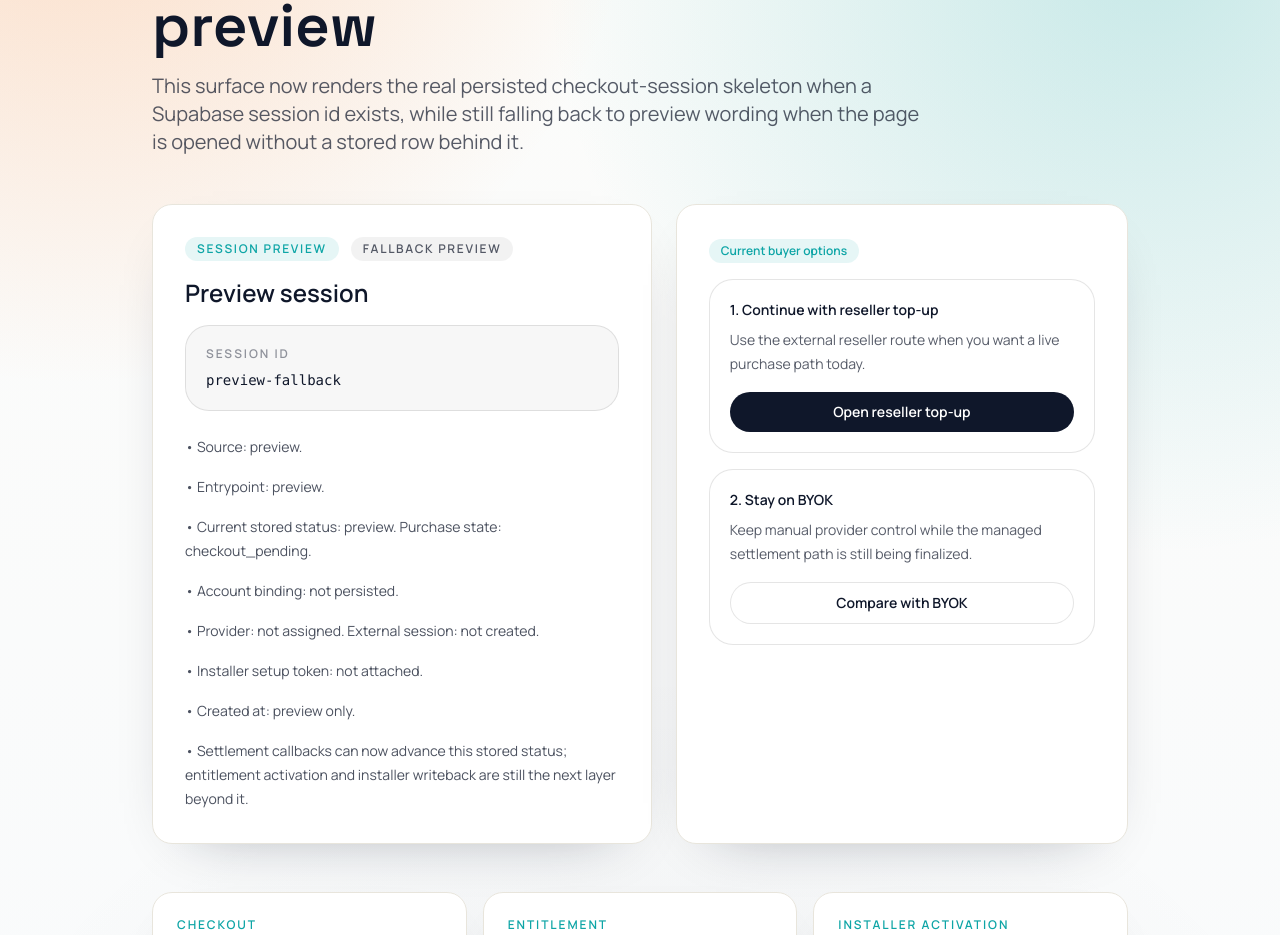
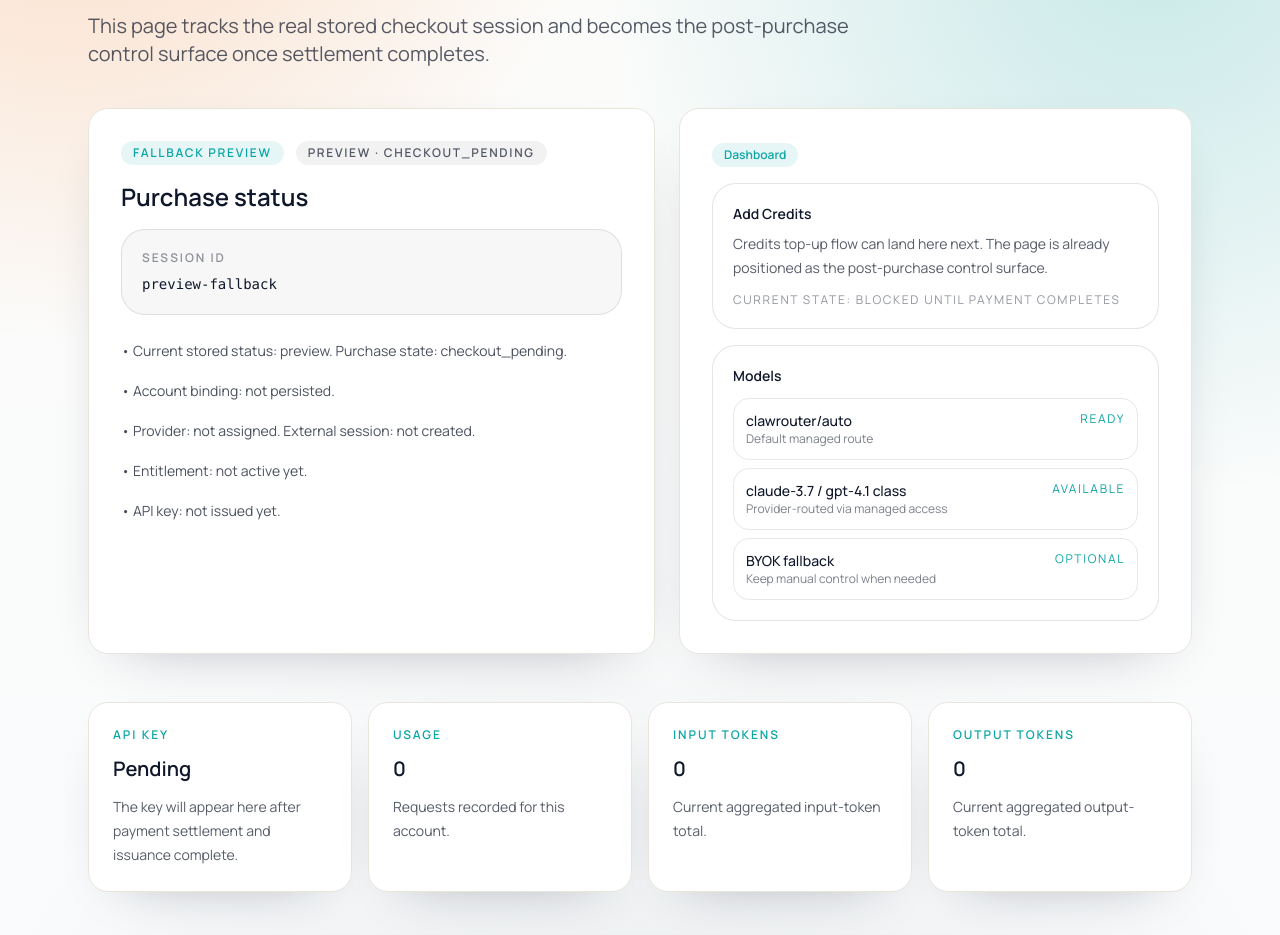
Before and after one commit to X-RayLuan/ClawLite, a Next.js app: page /clawrouter/checkout in a window 1280 px wide. Shown: the part 257-1192 px from the top of the page. Built offline with nearby package versions, Linux system fonts and the light colour scheme; no server answers.

Commit message:
Issue ClawRouter API keys after payment and render dashboard shell

```diff
--- /dev/null
+++ b/src/app/api/clawrouter/keys/route.ts
@@ -0,0 +1,33 @@
+import { NextRequest, NextResponse } from "next/server";
+import { getSupabaseAdminClient } from "@/lib/supabase-admin";
+import { ensureClawRouterApiKey, listApiKeysForAccount } from "@/lib/clawrouter-keys";
+
+export const runtime = "nodejs";
+
+export async function GET(request: NextRequest) {
+  try {
+    const accountId = request.nextUrl.searchParams.get("accountId");
+    const keys = await listApiKeysForAccount(getSupabaseAdminClient(), accountId);
+    return NextResponse.json({ ok: true, keys });
+  } catch (error: any) {
+    return NextResponse.json({ ok: false, error: error?.message || "failed_to_list_keys" }, { status: 500 });
+  }
+}
+
+export async function POST(request: NextRequest) {
+  try {
+    const body = await request.json().catch(() => ({}));
+    const result = await ensureClawRouterApiKey(
+      getSupabaseAdminClient(),
+      typeof body.accountId === "string" ? body.accountId : null,
+    );
+
+    return NextResponse.json({
+      ok: true,
+      key: result.key,
+      created: result.created,
+    });
+  } catch (error: any) {
+    return NextResponse.json({ ok: false, error: error?.message || "failed_to_create_key" }, { status: 500 });
+  }
+}
--- a/src/app/api/stripe/webhook/route.ts
+++ b/src/app/api/stripe/webhook/route.ts
@@ -3,6 +3,7 @@ import { headers } from "next/headers";
 import { NextResponse } from "next/server";
 import { getSupabaseAdminClient } from "@/lib/supabase-admin";
 import { settleCheckoutSessionRecord } from "@/lib/clawrouter-checkout";
+import { ensureClawRouterApiKey } from "@/lib/clawrouter-keys";
 
 export const runtime = "nodejs";
 
@@ -41,7 +42,7 @@ export async function POST(req: Request) {
         const localSessionId = session.metadata?.checkout_session_id;
 
         if (localSessionId) {
-          await settleCheckoutSessionRecord({
+          const settled = await settleCheckoutSessionRecord({
             supabase,
             sessionId: localSessionId,
             status: "completed",
@@ -56,6 +57,8 @@ export async function POST(req: Request) {
               settled_at: new Date().toISOString(),
             },
           });
+
+          await ensureClawRouterApiKey(supabase, settled.accountId);
         }
         break;
       }
--- a/src/app/clawrouter/checkout/page.tsx
+++ b/src/app/clawrouter/checkout/page.tsx
@@ -3,27 +3,47 @@ import type { Metadata } from "next";
 import { Badge } from "@/components/ui/badge";
 import { Button } from "@/components/ui/button";
 import { Card } from "@/components/ui/card";
-import { getCheckoutSessionRecord } from "@/lib/clawrouter-checkout";
-import { pricingConfig } from "@/lib/pricing";
+import { getActiveEntitlementForAccount, getCheckoutSessionRecord } from "@/lib/clawrouter-checkout";
 import { getSupabaseAdminClient } from "@/lib/supabase-admin";
+import { getUsageSummaryForAccount, listApiKeysForAccount } from "@/lib/clawrouter-keys";
 
 export const metadata: Metadata = {
-  title: "ClawRouter Checkout Preview",
+  title: "ClawRouter Checkout",
   description:
-    "Preview checkout and post-purchase states for ClawRouter. This surface is intentionally explicit about what is mocked today versus what will be driven by the real backend later.",
+    "Payment result, API key issuance state, and the first dashboard shell for ClawRouter access.",
 };
+
+const modelRows = [
+  { name: "clawrouter/auto", note: "Default managed route", status: "Ready" },
+  { name: "claude-3.7 / gpt-4.1 class", note: "Provider-routed via managed access", status: "Available" },
+  { name: "BYOK fallback", note: "Keep manual control when needed", status: "Optional" },
+];
 
 export default async function ClawRouterCheckoutPage({
   searchParams,
 }: {
-  searchParams?: { session?: string };
+  searchParams?: { session?: string; cancelled?: string };
 }) {
   const sessionId = searchParams?.session || "preview-fallback";
   let session = null;
+  let entitlement = null;
+  let apiKeys: Awaited<ReturnType<typeof listApiKeysForAccount>> = [];
+  let usage = {
+    totalRequests: 0,
+    totalTokensIn: 0,
+    totalTokensOut: 0,
+    lastRequestAt: null,
+  };
 
   if (searchParams?.session) {
     try {
-      session = await getCheckoutSessionRecord(getSupabaseAdminClient(), searchParams.session);
+      const supabase = getSupabaseAdminClient();
+      session = await getCheckoutSessionRecord(supabase, searchParams.session);
+      if (session?.accountId) {
+        entitlement = await getActiveEntitlementForAccount(supabase, session.accountId);
+        apiKeys = await listApiKeysForAccount(supabase, session.accountId);
+        usage = await getUsageSummaryForAccount(supabase, session.accountId);
+      }
     } catch {
       session = null;
     }
@@ -32,130 +52,132 @@ export default async function ClawRouterCheckoutPage({
   const displayId = session?.id || sessionId;
   const statusLabel = session?.status || "preview";
   const purchaseStateLabel = session?.purchaseState || "checkout_pending";
-  const sourceLabel = session?.source || "preview";
-  const entrypointLabel = session?.entrypoint || "preview";
-  const providerLabel = session?.provider || "not assigned";
-  const externalSessionLabel = session?.externalSessionId || "not created";
-  const setupTokenLabel = session?.installerSetupToken || "not attached";
+  const key = apiKeys[0] || null;
+  const isCompleted = statusLabel === "completed" && !!entitlement;
+  const wasCancelled = searchParams?.cancelled === "1";
 
   return (
     <main className="gradient-bg min-h-screen">
-      <section className="mx-auto max-w-5xl px-6 pb-12 pt-20">
-        <Badge className="border-coral/20 bg-coral/10 text-coral">Checkout Preview</Badge>
+      <section className="mx-auto max-w-6xl px-6 pb-10 pt-20">
+        <Badge className={isCompleted ? "border-sea/20 bg-sea/10 text-sea" : "border-coral/20 bg-coral/10 text-coral"}>
+          {isCompleted ? "Payment confirmed" : wasCancelled ? "Checkout cancelled" : "Checkout status"}
+        </Badge>
         <h1 className="mt-4 font-display text-4xl font-semibold leading-[1.03] text-ink md:text-6xl">
-          ClawRouter purchase flow preview
+          {isCompleted ? "ClawRouter is ready." : "ClawRouter checkout state"}
         </h1>
         <p className="mt-4 max-w-3xl text-lg text-ink/70 md:text-xl">
-          This surface now renders the real persisted checkout-session skeleton when a Supabase session id exists, while still
-          falling back to preview wording when the page is opened without a stored row behind it.
+          {isCompleted
+            ? "Payment landed, entitlement is active, and your ClawRouter dashboard shell can now show credits, models, API key, and usage in one place."
+            : wasCancelled
+              ? "Checkout was cancelled before settlement completed. You can restart purchase or fall back to BYOK."
+              : "This page tracks the real stored checkout session and becomes the post-purchase control surface once settlement completes."}
         </p>
       </section>
 
-      <section className="mx-auto max-w-5xl px-6 pb-12">
+      <section className="mx-auto max-w-6xl px-6 pb-12">
         <div className="grid gap-6 lg:grid-cols-[1.05fr_0.95fr]">
           <Card className="section-card p-6 md:p-8">
             <div className="flex flex-wrap items-center gap-3">
               <span className="rounded-full bg-sea/10 px-3 py-1 text-xs font-semibold uppercase tracking-[0.14em] text-sea">
-                {session ? "Persisted session" : "Session preview"}
+                {session ? "Persisted session" : "Fallback preview"}
               </span>
               <span className="rounded-full bg-black/5 px-3 py-1 text-xs font-semibold uppercase tracking-[0.14em] text-ink/70">
-                {session ? `${statusLabel} · ${purchaseStateLabel}` : "Fallback preview"}
+                {statusLabel} · {purchaseStateLabel}
               </span>
             </div>
 
-            <h2 className="mt-4 text-2xl font-semibold text-ink">Preview session</h2>
+            <h2 className="mt-4 text-2xl font-semibold text-ink">Purchase status</h2>
             <div className="mt-4 rounded-[24px] border border-black/10 bg-black/[0.03] p-5">
               <p className="text-xs font-semibold uppercase tracking-[0.16em] text-ink/45">Session ID</p>
               <p className="mt-2 break-all font-mono text-sm text-ink">{displayId}</p>
             </div>
 
             <div className="mt-6 space-y-4 text-sm leading-6 text-ink/75">
-              <p>• Source: {sourceLabel}.</p>
-              <p>• Entrypoint: {entrypointLabel}.</p>
               <p>• Current stored status: {statusLabel}. Purchase state: {purchaseStateLabel}.</p>
               <p>• Account binding: {session?.accountId || "not persisted"}.</p>
-              <p>• Provider: {providerLabel}. External session: {externalSessionLabel}.</p>
-              <p>• Installer setup token: {setupTokenLabel}.</p>
-              <p>• Created at: {session?.createdAt || "preview only"}.</p>
-              <p>• Settlement callbacks can now advance this stored status; entitlement activation and installer writeback are still the next layer beyond it.</p>
+              <p>• Provider: {session?.provider || "not assigned"}. External session: {session?.externalSessionId || "not created"}.</p>
+              <p>• Entitlement: {entitlement ? `${entitlement.status} · ${entitlement.plan}` : "not active yet"}.</p>
+              <p>• API key: {key ? `${key.keyPrefix}…` : "not issued yet"}.</p>
             </div>
           </Card>
 
           <Card className="section-card p-6 md:p-8">
-            <Badge className="border-sea/20 bg-sea/10 text-sea">Current buyer options</Badge>
+            <Badge className="border-sea/20 bg-sea/10 text-sea">Dashboard</Badge>
             <div className="mt-4 space-y-4">
               <div className="rounded-[24px] border border-black/10 bg-white p-5">
-                <p className="text-sm font-semibold text-ink">1. Continue with reseller top-up</p>
+                <p className="text-sm font-semibold text-ink">Add Credits</p>
                 <p className="mt-2 text-sm leading-6 text-ink/70">
-                  Use the external reseller route when you want a live purchase path today.
+                  Credits top-up flow can land here next. The page is already positioned as the post-purchase control surface.
                 </p>
-                <Button asChild className="mt-4 w-full">
-                  <a href={pricingConfig.tokens.ezRouterUrl} target="_blank" rel="noreferrer">
-                    Open reseller top-up
-                  </a>
-                </Button>
+                <p className="mt-3 text-xs uppercase tracking-[0.14em] text-ink/45">Current state: {entitlement ? "ready for credits UI" : "blocked until payment completes"}</p>
               </div>
 
               <div className="rounded-[24px] border border-black/10 bg-white p-5">
-                <p className="text-sm font-semibold text-ink">2. Stay on BYOK</p>
-                <p className="mt-2 text-sm leading-6 text-ink/70">
-                  Keep manual provider control while the managed settlement path is still being finalized.
-                </p>
-                <Button asChild variant="secondary" className="mt-4 w-full">
-                  <Link href="/pricing">Compare with BYOK</Link>
-                </Button>
+                <p className="text-sm font-semibold text-ink">Models</p>
+                <div className="mt-3 space-y-2 text-sm text-ink/70">
+                  {modelRows.map((item) => (
+                    <div key={item.name} className="flex items-start justify-between gap-4 rounded-2xl border border-black/6 px-3 py-3">
+                      <div>
+                        <p className="font-medium text-ink">{item.name}</p>
+                        <p className="text-xs text-ink/55">{item.note}</p>
+                      </div>
+                      <span className="text-xs uppercase tracking-[0.14em] text-sea">{item.status}</span>
+                    </div>
+                  ))}
+                </div>
               </div>
             </div>
           </Card>
         </div>
       </section>
 
-      <section className="mx-auto max-w-5xl px-6 pb-12">
-        <div className="grid gap-4 md:grid-cols-3">
-          {[
-            {
-              title: "Checkout",
-              state: session ? "Persisted in Supabase" : "Previewed locally",
-              body: session
-                ? "Session creation now writes a real checkout_sessions row and exposes the same session shape consumed by both the web page and installer activation flow."
-                : "Session creation and state labels are still reviewable locally even when a stored session is not available.",
-            },
-            {
-              title: "Entitlement",
-              state: "Placeholder-backed",
-              body: "Real purchase truth and access issuance still need backend hookup.",
-            },
-            {
-              title: "Installer activation",
-              state: "Stubbed contract",
-              body: "Provisioning and config-injection routes already model the shape of the future flow.",
-            },
-          ].map((item) => (
-            <Card key={item.title} className="section-card p-6">
-              <p className="text-xs font-semibold uppercase tracking-[0.16em] text-sea">{item.title}</p>
-              <h3 className="mt-3 text-xl font-semibold text-ink">{item.state}</h3>
-              <p className="mt-3 text-sm leading-6 text-ink/70">{item.body}</p>
-            </Card>
-          ))}
+      <section className="mx-auto max-w-6xl px-6 pb-12">
+        <div className="grid gap-4 md:grid-cols-2 xl:grid-cols-4">
+          <Card className="section-card p-6">
+            <p className="text-xs font-semibold uppercase tracking-[0.16em] text-sea">API Key</p>
+            <h3 className="mt-3 text-xl font-semibold text-ink">{key ? `${key.keyPrefix}…` : "Pending"}</h3>
+            <p className="mt-3 text-sm leading-6 text-ink/70">
+              {key
+                ? "An active key exists for this account. Long-term UX should reveal plaintext only once at issuance time."
+                : "The key will appear here after payment settlement and issuance complete."}
+            </p>
+          </Card>
+
+          <Card className="section-card p-6">
+            <p className="text-xs font-semibold uppercase tracking-[0.16em] text-sea">Usage</p>
+            <h3 className="mt-3 text-xl font-semibold text-ink">{usage.totalRequests}</h3>
+            <p className="mt-3 text-sm leading-6 text-ink/70">Requests recorded for this account.</p>
+          </Card>
+
+          <Card className="section-card p-6">
+            <p className="text-xs font-semibold uppercase tracking-[0.16em] text-sea">Input tokens</p>
+            <h3 className="mt-3 text-xl font-semibold text-ink">{usage.totalTokensIn}</h3>
+            <p className="mt-3 text-sm leading-6 text-ink/70">Current aggregated input-token total.</p>
+          </Card>
+
+          <Card className="section-card p-6">
+            <p className="text-xs font-semibold uppercase tracking-[0.16em] text-sea">Output tokens</p>
+            <h3 className="mt-3 text-xl font-semibold text-ink">{usage.totalTokensOut}</h3>
+            <p className="mt-3 text-sm leading-6 text-ink/70">Current aggregated output-token total.</p>
+          </Card>
         </div>
       </section>
 
-      <section className="mx-auto max-w-5xl px-6 pb-20">
+      <section className="mx-auto max-w-6xl px-6 pb-20">
         <Card className="overflow-hidden rounded-[32px] border-coral/20 bg-gradient-to-br from-coral/10 via-white to-sea/10 p-8 shadow-glow">
           <div className="flex flex-col gap-5 lg:flex-row lg:items-end lg:justify-between">
             <div className="max-w-3xl">
               <Badge className="border-coral/20 bg-coral/10 text-coral">What happens next</Badge>
               <h2 className="mt-3 font-display text-3xl font-semibold text-ink md:text-4xl">
-                The surface is ready for the real backend to replace the preview states.
+                ClawRouter should move from payment into real operating surface.
               </h2>
               <p className="mt-3 text-base leading-7 text-ink/70">
-                Once settlement and entitlement are wired, this page can stop saying “preview” and start rendering production purchase truth
-                without changing the user-facing structure again.
+                This page now has the right shell: purchase truth, key state, models, credits, and usage in one place. The next layer is polishing credits top-up, one-time plaintext key reveal, and richer usage analytics.
               </p>
             </div>
             <div className="flex flex-col gap-3 sm:flex-row sm:flex-wrap">
               <Button asChild size="lg">
-                <Link href="/clawrouter">Back to sales page</Link>
+                <Link href="/clawrouter">Back to ClawRouter</Link>
               </Button>
               <Button asChild size="lg" variant="ghost">
                 <Link href="/downloads">Open downloads</Link>
--- /dev/null
+++ b/src/lib/clawrouter-keys.ts
@@ -0,0 +1,141 @@
+import crypto from "node:crypto";
+
+type MinimalSupabaseClient = {
+  from: (table: string) => any;
+};
+
+export type ApiKeyView = {
+  id: string;
+  accountId: string;
+  name: string;
+  keyPrefix: string;
+  status: string;
+  createdAt: string | null;
+  lastUsedAt: string | null;
+  plaintextSecret?: string | null;
+};
+
+export type UsageSummaryView = {
+  totalRequests: number;
+  totalTokensIn: number;
+  totalTokensOut: number;
+  lastRequestAt: string | null;
+};
+
+function hashSecret(secret: string) {
+  return crypto.createHash("sha256").update(secret).digest("hex");
+}
+
+function makePublicApiKey() {
+  return `clrl_live_${crypto.randomBytes(24).toString("hex")}`;
+}
+
+function makeKeyPrefix(secret: string) {
+  return secret.slice(0, 16);
+}
+
+function toApiKeyView(row: any): ApiKeyView {
+  return {
+    id: row.id,
+    accountId: row.account_id,
+    name: row.name,
+    keyPrefix: row.key_prefix,
+    status: row.status,
+    createdAt: row.created_at || null,
+    lastUsedAt: row.last_used_at || null,
+  };
+}
+
+export async function listApiKeysForAccount(supabase: MinimalSupabaseClient, accountId?: string | null) {
+  if (!accountId) return [] as ApiKeyView[];
+
+  const response = await supabase
+    .from("api_keys")
+    .select("id, account_id, name, key_prefix, status, created_at, last_used_at")
+    .eq("account_id", accountId)
+    .order("created_at", { ascending: false });
+
+  if (response?.error) {
+    throw new Error(response.error.message || "failed_to_list_api_keys");
+  }
+
+  return (response.data || []).map(toApiKeyView);
+}
+
+export async function ensureClawRouterApiKey(supabase: MinimalSupabaseClient, accountId?: string | null) {
+  if (!accountId) {
+    throw new Error("missing_account_id");
+  }
+
+  const existing = await supabase
+    .from("api_keys")
+    .select("id, account_id, name, key_prefix, status, created_at, last_used_at")
+    .eq("account_id", accountId)
+    .eq("status", "active")
+    .order("created_at", { ascending: false })
+    .limit(1)
+    .maybeSingle();
+
+  if (existing?.error && existing.error.code !== "PGRST116") {
+    throw new Error(existing.error.message || "failed_to_load_existing_api_key");
+  }
+
+  if (existing?.data) {
+    return { key: toApiKeyView(existing.data), created: false };
+  }
+
+  const plaintextSecret = makePublicApiKey();
+  const insert = await supabase
+    .from("api_keys")
+    .insert({
+      account_id: accountId,
+      name: "Default key",
+      key_prefix: makeKeyPrefix(plaintextSecret),
+      secret_hash: hashSecret(plaintextSecret),
+      status: "active",
+    })
+    .select("id, account_id, name, key_prefix, status, created_at, last_used_at")
+    .single();
+
+  if (!insert || insert.error || !insert.data) {
+    throw new Error(insert?.error?.message || "failed_to_create_api_key");
+  }
+
+  return {
+    key: {
+      ...toApiKeyView(insert.data),
+      plaintextSecret,
+    },
+    created: true,
+  };
+}
+
+export async function getUsageSummaryForAccount(supabase: MinimalSupabaseClient, accountId?: string | null) {
+  if (!accountId) {
+    return {
+      totalRequests: 0,
+      totalTokensIn: 0,
+      totalTokensOut: 0,
+      lastRequestAt: null,
+    } satisfies UsageSummaryView;
+  }
+
+  const response = await supabase
+    .from("usage_events")
+    .select("created_at, tokens_in, tokens_out", { count: "exact" })
+    .eq("account_id", accountId)
+    .order("created_at", { ascending: false })
+    .limit(100);
+
+  if (response?.error) {
+    throw new Error(response.error.message || "failed_to_load_usage_summary");
+  }
+
+  const rows = response.data || [];
+  return {
+    totalRequests: response.count || 0,
+    totalTokensIn: rows.reduce((sum: number, row: any) => sum + Number(row.tokens_in || 0), 0),
+    totalTokensOut: rows.reduce((sum: number, row: any) => sum + Number(row.tokens_out || 0), 0),
+    lastRequestAt: rows[0]?.created_at || null,
+  } satisfies UsageSummaryView;
+}
```
Also changed, not shown: 1 other file (tests, documents, lock files or other folders).
